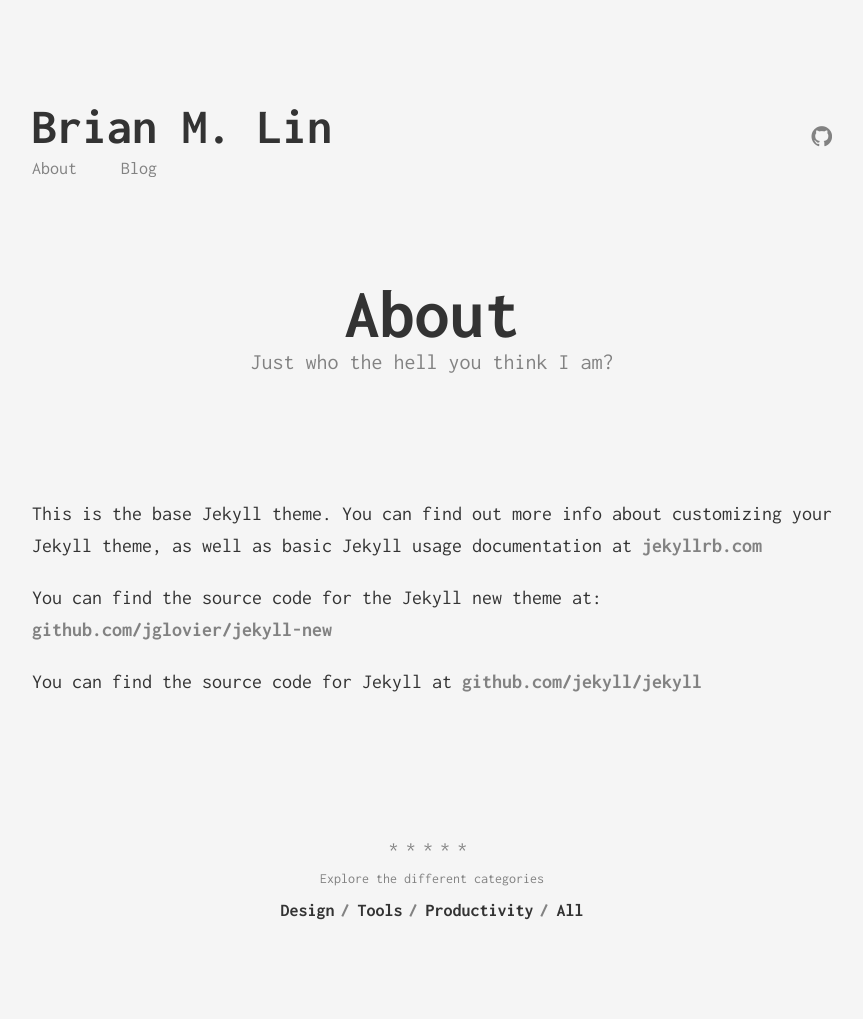
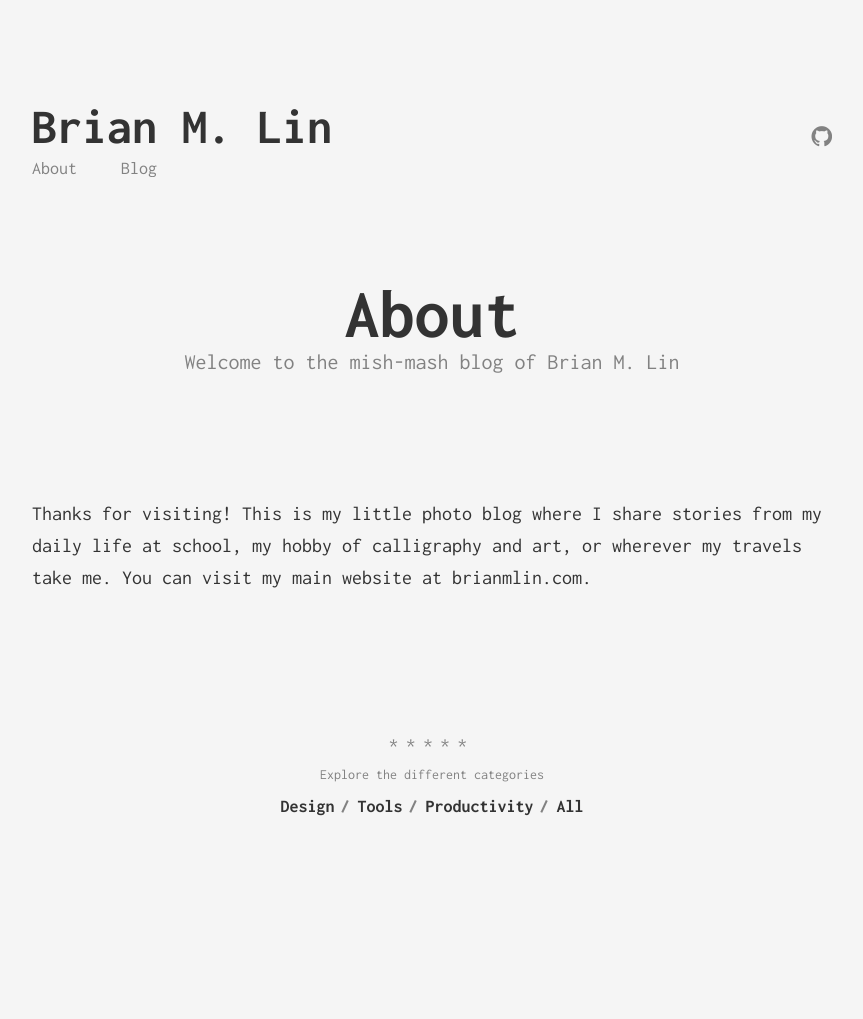
Before and after one commit to Briguy52/myblog, a Jekyll site: the page built from about.md, in a window 1280 px wide. Shown: the whole page, without its empty margins (208-1071 px from the left). Built offline with Jekyll 4.4.1, drawn with Linux system fonts in a browser that asks for light colours; after the commit the page ends 915 px from its top, so only the background shows below that.

Commit message:
Updated About page

```diff
--- a/about.md
+++ b/about.md
@@ -1,12 +1,8 @@
 ---
 layout: page
 title: About
-subtitle: Just who the hell you think I am?
+subtitle: Welcome to the mish-mash blog of Brian M. Lin
 permalink: /about/
 ---
 
-This is the base Jekyll theme. You can find out more info about customizing your Jekyll theme, as well as basic Jekyll usage documentation at [jekyllrb.com](http://jekyllrb.com/)
-
-You can find the source code for the Jekyll new theme at: [github.com/jglovier/jekyll-new](https://github.com/jglovier/jekyll-new)
-
-You can find the source code for Jekyll at [github.com/jekyll/jekyll](https://github.com/jekyll/jekyll)
+Thanks for visiting! This is my little photo blog where I share stories from my daily life at school, my hobby of calligraphy and art, or wherever my travels take me. You can visit my main website at brianmlin.com.
```
Also changed, not shown: 2 other files.
